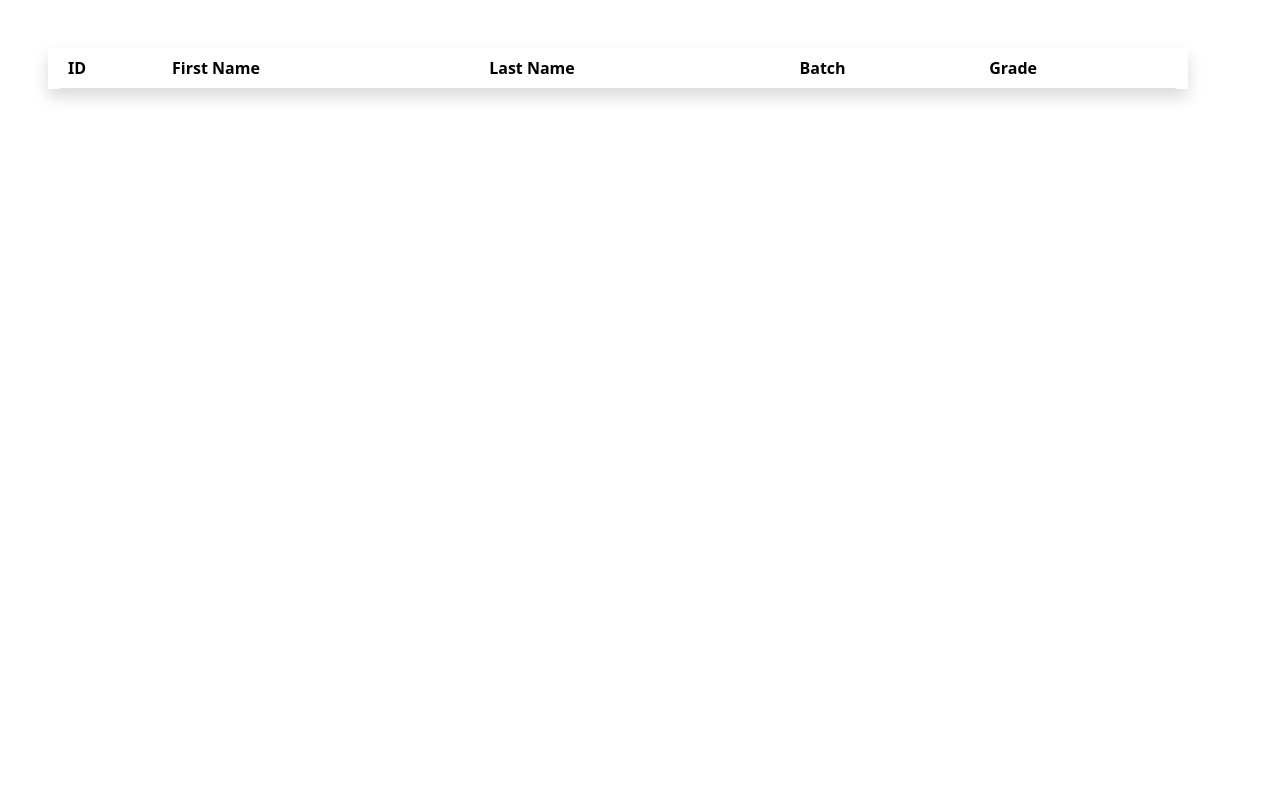
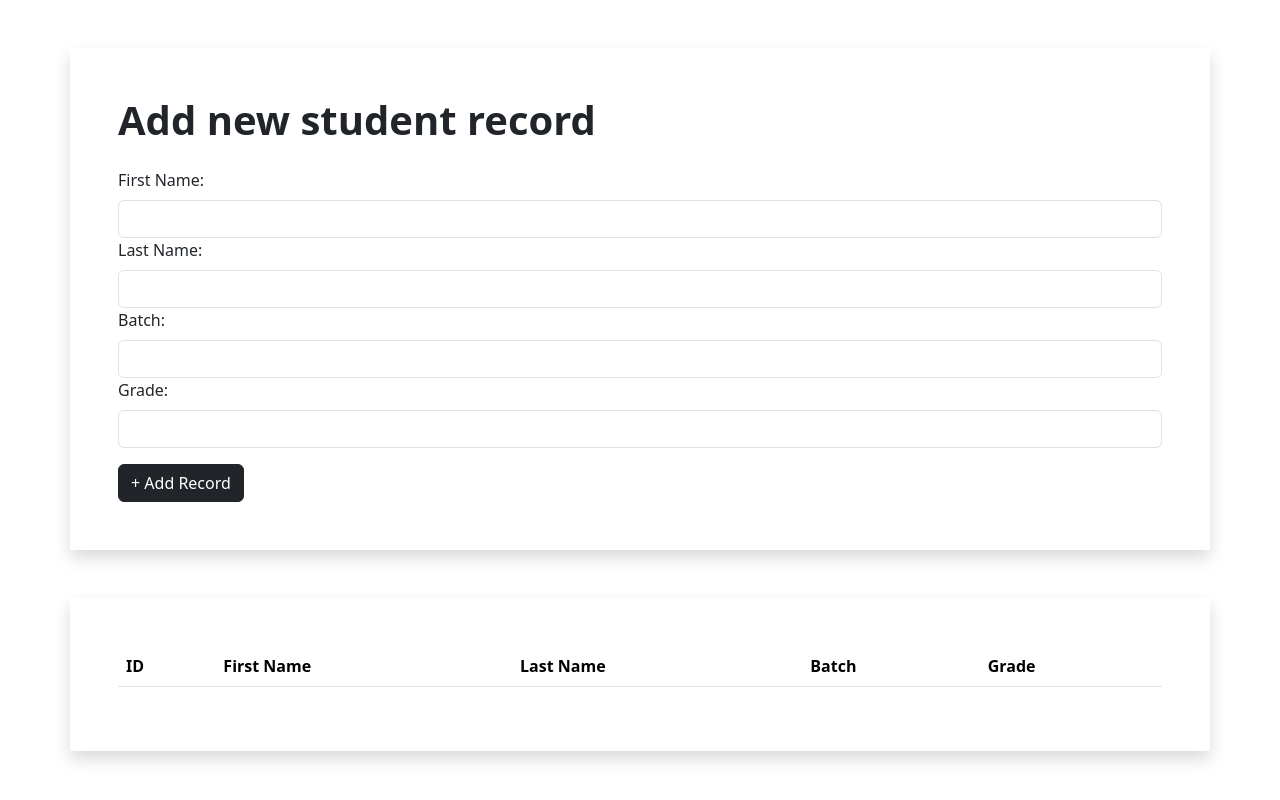
Before and after one commit to bHabawel/Student-Record, a plain HTML site: page index.html in a window 1280 px wide. Drawn offline with nearby package versions, Linux system fonts and the light colour scheme.

Commit message:
adding a form

```diff
--- a/index.html
+++ b/index.html
@@ -12,7 +12,32 @@
     <title>Student Records</title>
   </head>
   <body>
-    <div class="container m-5 shadow">
+    <div class="container p-5 my-5 shadow">
+      <h1 class="fw-bold">Add new student record</h1>
+      <form action="#" class="mt-4">
+        <label for="firstname" class="form-label">First Name:</label>
+        <input id="firstname" type="text" class="form-control" required />
+
+        <label for="lastname" class="form-label">Last Name:</label>
+        <input id="lastname" type="text" class="form-control" required />
+
+        <label for="batch" class="form-label">Batch:</label>
+        <input id="batch" type="number" class="form-control" min="1" required />
+
+        <label for="grade" class="form-label">Grade:</label>
+        <input
+          id="grade"
+          type="number"
+          class="form-control"
+          min="1"
+          max="100"
+          required
+        />
+
+        <button class="btn btn-dark mt-3" type="submit">+ Add Record</button>
+      </form>
+    </div>
+    <div class="container p-5 shadow">
       <table class="table" id="datatable">
         <thead>
           <th>ID</th>
```
